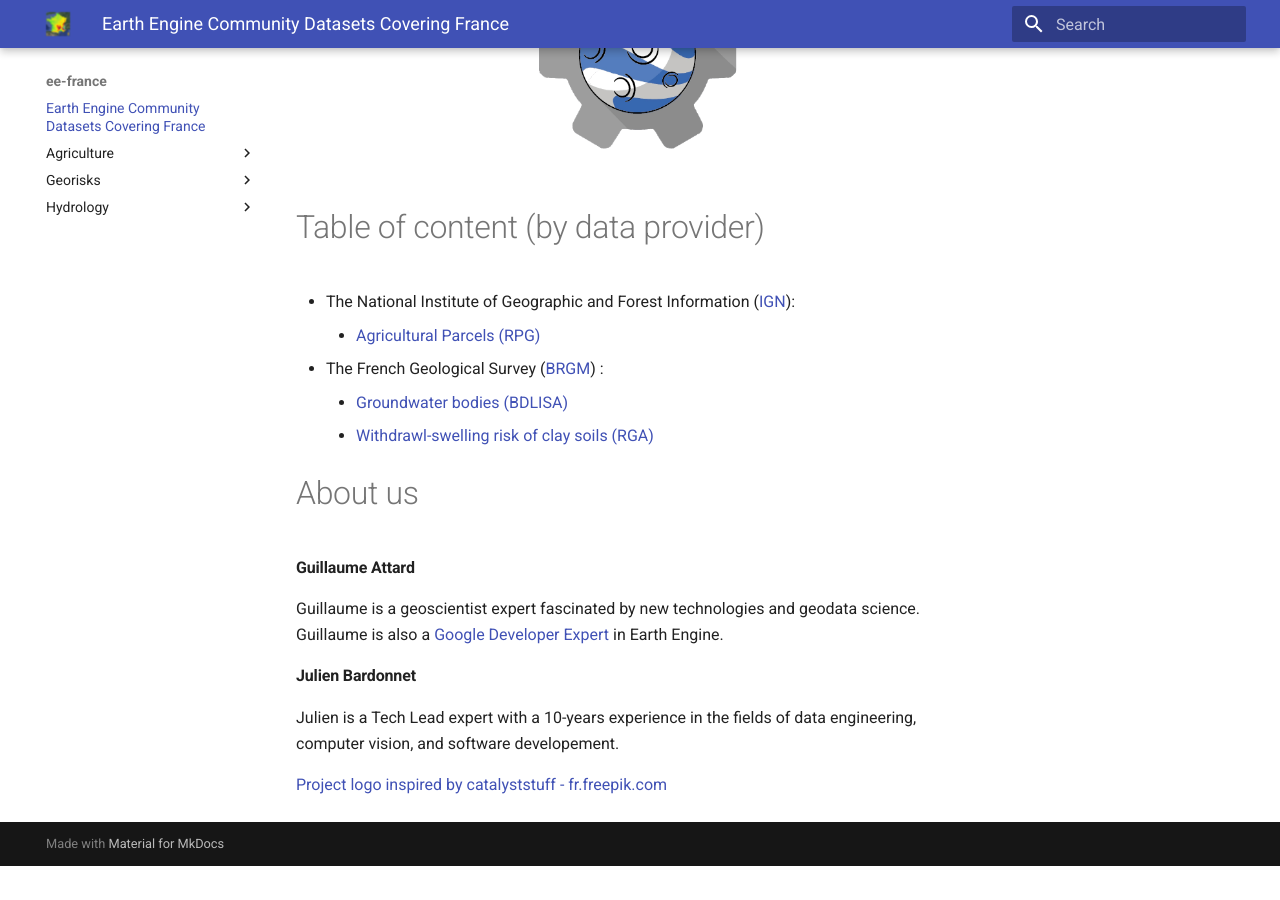
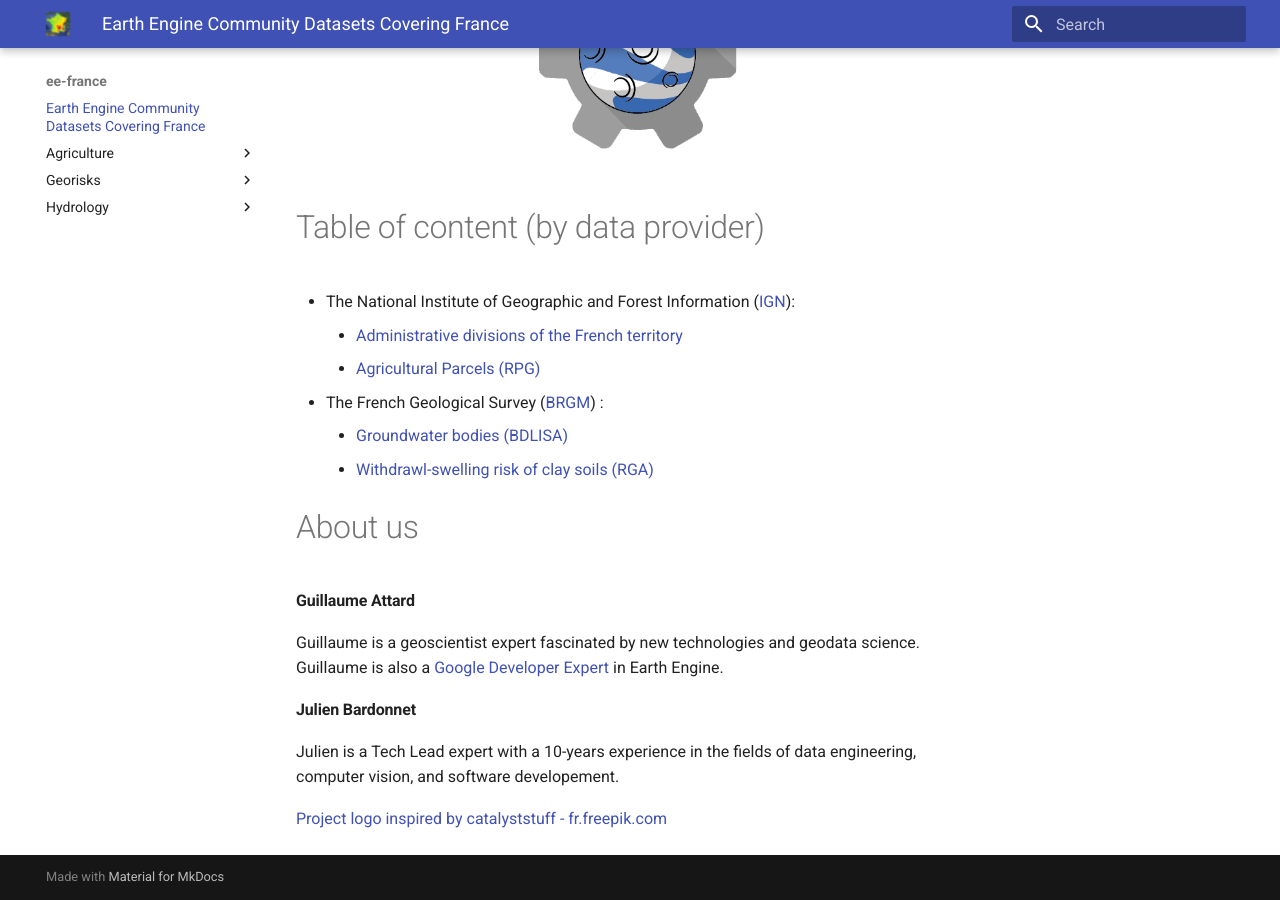
Before and after one commit to geodatafr/geodatafr.github.io, an MkDocs documentation site: the page built from docs/index.md, in a window 1280 px wide and 900 px high, scrolled down 579 px. Built offline with MkDocs 1.6.1 and Material for MkDocs 9.7.7, drawn with Linux system fonts in a browser that asks for light colours; before the commit the page ends 1445 px from its top, so only the background shows below that.

Commit message:
add adminexpress dataset

```diff
--- a/docs/index.md
+++ b/docs/index.md
@@ -12,6 +12,7 @@ If your are looking for global datasets please also visit:
 # Table of content (by data provider)
 
 - The National Institute of Geographic and Forest Information ([IGN](https://www.ign.fr/)):
+    - [Administrative divisions of the French territory](https://geodatafr.github.io/administrative/ADMIN_EXPRESS_Administrative_boundaries/)
     - [Agricultural Parcels (RPG)](https://geodatafr.github.io/agriculture/RPG_Agricultural-parcels/)
 - The French Geological Survey ([BRGM](https://www.brgm.fr/en)) :
     - [Groundwater bodies (BDLISA)](https://geodatafr.github.io/hydrology/BDLISA_Groundwater-bodies/)
```
Also changed, not shown: docs/assets/eeassets-snippets/adminexpress.gif (added), 1 other file.
